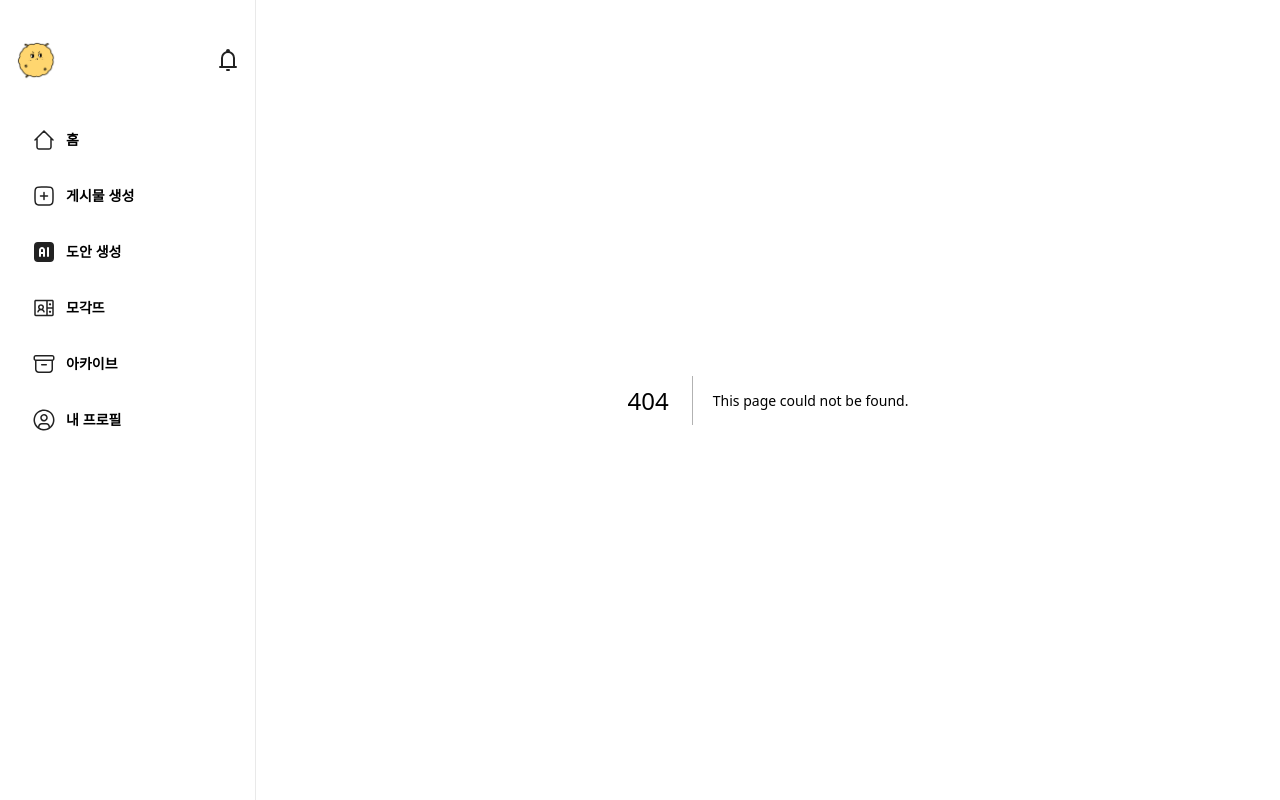
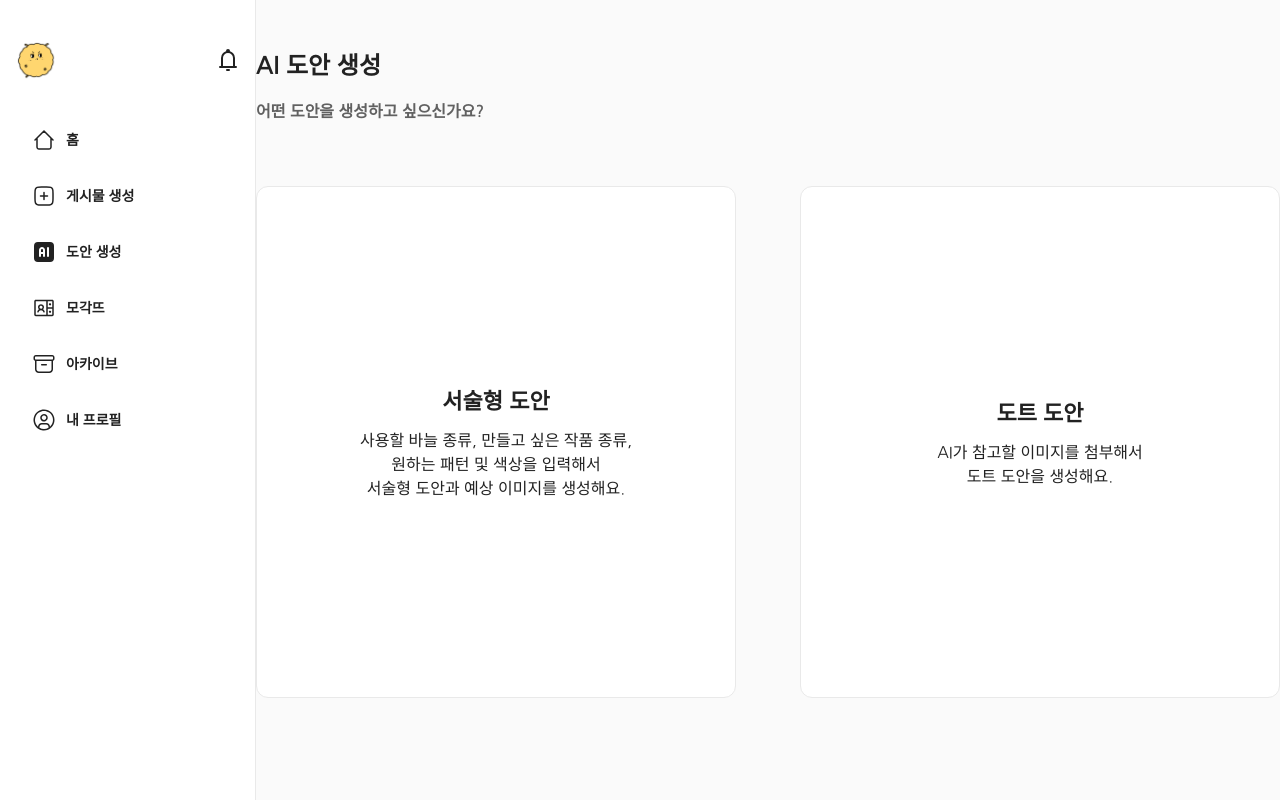
Before and after one commit to Hamtteukka/hamtteukka, a Next.js app in the folder frontend/: page /pattern/new in a window 1280 px wide. Before the commit this address had no page. Built offline with nearby package versions, Linux system fonts and the light colour scheme.

Commit message:
feat(S12P11A608-98): 도안 타입 선택 페이지 구현

```diff
--- a/frontend/src/app/layout.tsx
+++ b/frontend/src/app/layout.tsx
@@ -19,7 +19,7 @@ export default function RootLayout({
     <html lang='kr'>
       <body className={`${nanumGothic.className} flex antialiased`}>
         <Navbar />
-        <main className='flex-1'>{children}</main>
+        <main className='flex-1 py-12'>{children}</main>
       </body>
     </html>
   );
--- /dev/null
+++ b/frontend/src/app/pattern/new/page.tsx
@@ -0,0 +1,16 @@
+import NewPatternForm from '@/components/pattern/NewPatternForm';
+import { H1 } from '@/components/typography/Heading';
+
+const NewPatternPage: React.FC = () => {
+  return (
+    <div className='mx-auto flex h-full w-base flex-col gap-2'>
+      <div className='flex flex-col gap-4'>
+        <H1>AI 도안 생성</H1>
+        <p className='font-bold text-deepgray'>어떤 도안을 생성하고 싶으신가요?</p>
+      </div>
+      <NewPatternForm />
+    </div>
+  );
+};
+
+export default NewPatternPage;
--- a/frontend/src/components/layout/Navbar.tsx
+++ b/frontend/src/components/layout/Navbar.tsx
@@ -4,7 +4,7 @@ import logo from '/public/logo/logo.png';
 import { navigationList } from '@/lib/navigation';
 import NavItem from './NavItem';
 
-const Navbar = () => {
+const Navbar: React.FC = () => {
   return (
     <nav className='min-h-screen w-64 border-r bg-white'>
       <div className='fixed flex h-screen w-64 flex-col gap-8 px-4 py-10'>
--- /dev/null
+++ b/frontend/src/components/pattern/DotPatternForm.tsx
@@ -0,0 +1,9 @@
+const DotPatternForm: React.FC = () => {
+  return (
+    <section>
+      <p className='text-detail text-deepgray'>도트 도안 - 참고 이미지와 비슷한 도트 도안이 생성돼요.</p>
+    </section>
+  );
+};
+
+export default DotPatternForm;
--- /dev/null
+++ b/frontend/src/components/pattern/NewPatternForm.tsx
@@ -0,0 +1,27 @@
+'use client';
+
+import { useState } from 'react';
+import SelectCard from './SelectCard';
+import TextPatternForm from '@/components/pattern/TextPatternForm';
+import DotPatternForm from '@/components/pattern/DotPatternForm';
+
+const NewPatternForm = () => {
+  const [patternType, setPatterType] = useState<'text' | 'dot'>();
+
+  return !patternType ? (
+    <section className='flex h-full grow items-center justify-between'>
+      <button onClick={() => setPatterType('text')}>
+        <SelectCard type='text' />
+      </button>
+      <button onClick={() => setPatterType('dot')}>
+        <SelectCard type='dot' />
+      </button>
+    </section>
+  ) : patternType === 'text' ? (
+    <TextPatternForm />
+  ) : (
+    <DotPatternForm />
+  );
+};
+
+export default NewPatternForm;
--- /dev/null
+++ b/frontend/src/components/pattern/SelectCard.tsx
@@ -0,0 +1,17 @@
+import { patternOptions } from '@/lib/pattern';
+import { H2 } from '../typography/Heading';
+
+interface PSelectCard {
+  type: 'text' | 'dot';
+}
+
+const SelectCard: React.FC<PSelectCard> = ({ type }) => {
+  return (
+    <div className='flex h-[32rem] w-[30rem] flex-col items-center justify-center gap-2.5 rounded-md border bg-white'>
+      <H2>{patternOptions[type].title}</H2>
+      <p className='whitespace-pre text-center'>{patternOptions[type].description}</p>
+    </div>
+  );
+};
+
+export default SelectCard;
--- /dev/null
+++ b/frontend/src/components/pattern/TextPatternForm.tsx
@@ -0,0 +1,9 @@
+const TextPatternForm: React.FC = () => {
+  return (
+    <section>
+      <p className='text-detail text-deepgray'>서술형 도안 - 예상 결과 이미지와 서술형 도안이 생성돼요.</p>
+    </section>
+  );
+};
+
+export default TextPatternForm;
--- /dev/null
+++ b/frontend/src/components/typography/Heading.tsx
@@ -0,0 +1,17 @@
+interface PHeading {
+  children: React.ReactNode;
+  className?: string;
+}
+
+export const H1: React.FC<PHeading> = ({ children, className = '' }) => {
+  return <h1 className={'text-heading1 font-bold ' + className}>{children}</h1>;
+};
+export const H2: React.FC<PHeading> = ({ children, className = '' }) => {
+  return <h2 className={'text-heading2 font-bold ' + className}>{children}</h2>;
+};
+export const H3: React.FC<PHeading> = ({ children, className = '' }) => {
+  return <h3 className={'text-heading3 font-bold ' + className}>{children}</h3>;
+};
+export const H4: React.FC<PHeading> = ({ children, className = '' }) => {
+  return <h4 className={'text-heading4 font-bold ' + className}>{children}</h4>;
+};
--- /dev/null
+++ b/frontend/src/lib/pattern.ts
@@ -0,0 +1,11 @@
+export const patternOptions = {
+  text: {
+    title: '서술형 도안',
+    description:
+      '사용할 바늘 종류, 만들고 싶은 작품 종류,\n원하는 패턴 및 색상을 입력해서\n서술형 도안과 예상 이미지를 생성해요.',
+  },
+  dot: {
+    title: '도트 도안',
+    description: 'AI가 참고할 이미지를 첨부해서\n도트 도안을 생성해요.',
+  },
+} as const;
```
Also changed, not shown: 2 other files (tests, documents, lock files or other folders).
